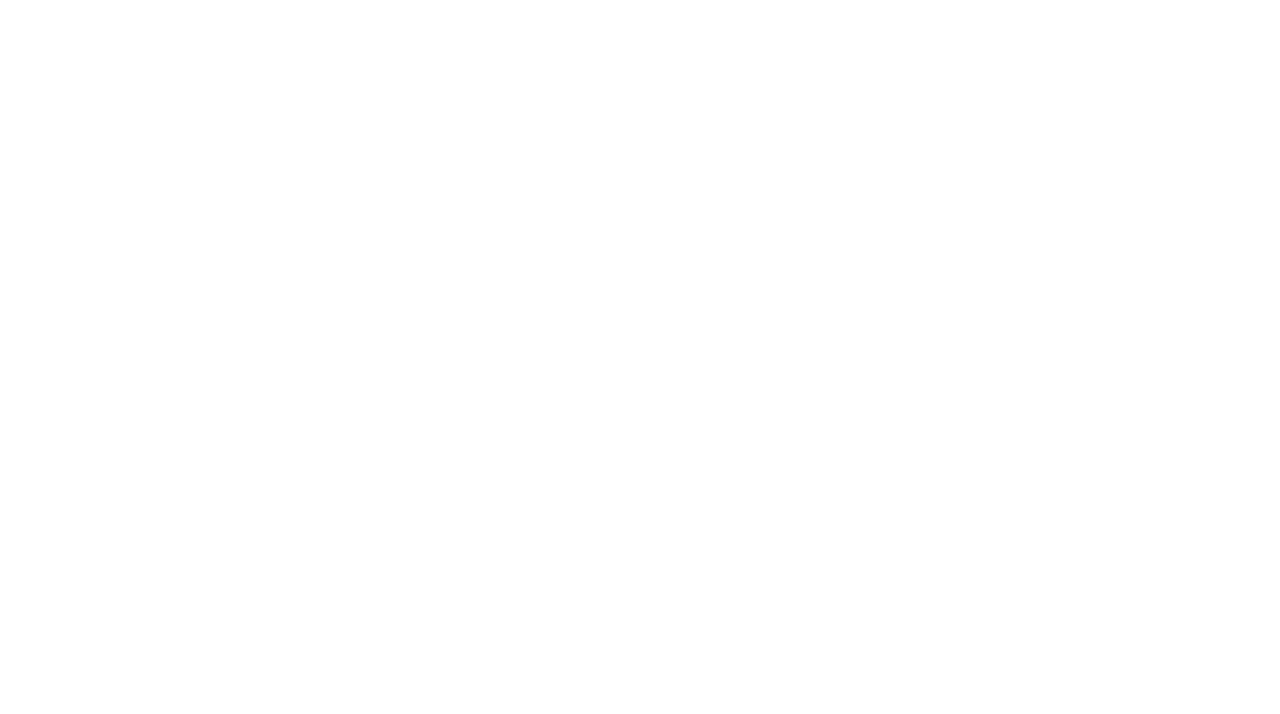
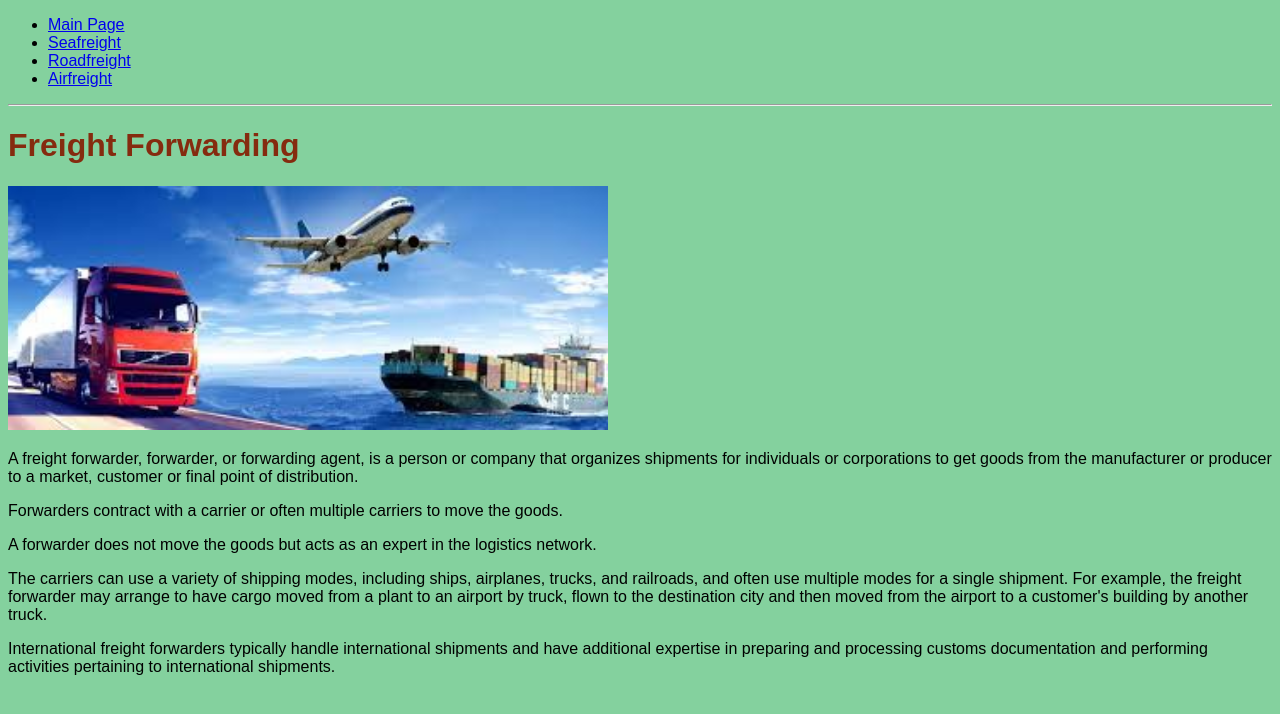
Before and after one commit to Tinache/Imortele, a plain HTML site: page Forwarding/index.html in a window 1280 px wide. Drawn offline with Linux system fonts and the light colour scheme.

Commit message:
Forwarding

```diff
--- /dev/null
+++ b/Forwarding/forwarding.css
@@ -0,0 +1,9 @@
+body {background-color: rgb(132, 209, 158);
+    font-family: sans-serif;
+
+    }
+
+    h1{
+        color: rgb(133, 43, 15);
+        text-align: left;
+        }
--- a/Forwarding/index.html
+++ b/Forwarding/index.html
@@ -3,8 +3,30 @@
 <head>
     <meta charset="UTF-8">
     <title>Forwarding</title>
+    <link rel="stylesheet" href="forwarding.css">
 </head>
 <body>
+    <ul>
+<li><a href="index.html" target="_blank">Main Page</a></li>
+<li><a href="seafreight.html" target="_blank">Seafreight</a></li>
+<li><a href="roadfreight.html" target="_blank">Roadfreight</a></li>
+<li><a href="airfreight.html" target="_blank">Airfreight</a></li>
+
+    </ul>
+    <hr>
+  <h1>Freight Forwarding</h1>
+  <img src="images/forwarding.png" width="600px"><br>
+
+  <p>A freight forwarder, forwarder, or forwarding agent, is a person or company that organizes shipments for individuals or corporations to get goods from the manufacturer or producer to a market, customer or final point of distribution.</p>
+  <p>Forwarders contract with a carrier or often multiple carriers to move the goods. </p>
+  <p>A forwarder does not move the goods but acts as an expert in the logistics network.</p>
+  <p>The carriers can use a variety of shipping modes, including ships, airplanes, trucks, and railroads, and often use multiple modes for a single shipment. For example, the freight forwarder may arrange to have cargo moved from a plant to an airport by truck, flown to the destination city and then moved from the airport to a customer's building by another truck. </p>
+  <p>International freight forwarders typically handle international shipments and have additional expertise in preparing and processing customs documentation and performing activities pertaining to international shipments. </p>
+
+
+<br>
+
+
 
 </body>
 </html>
```
Also changed, not shown: Forwarding/airfreight.html (added, +27 -0 lines), Forwarding/roadfreight.html (added, +28 -0 lines), Forwarding/seafreight.html (added, +28 -0 lines), Forwarding/images/forwarding.png (added), Forwarding/images/roadfreight.jpg (added), Forwarding/images/seafreight.jpg (added), 3 other files.
